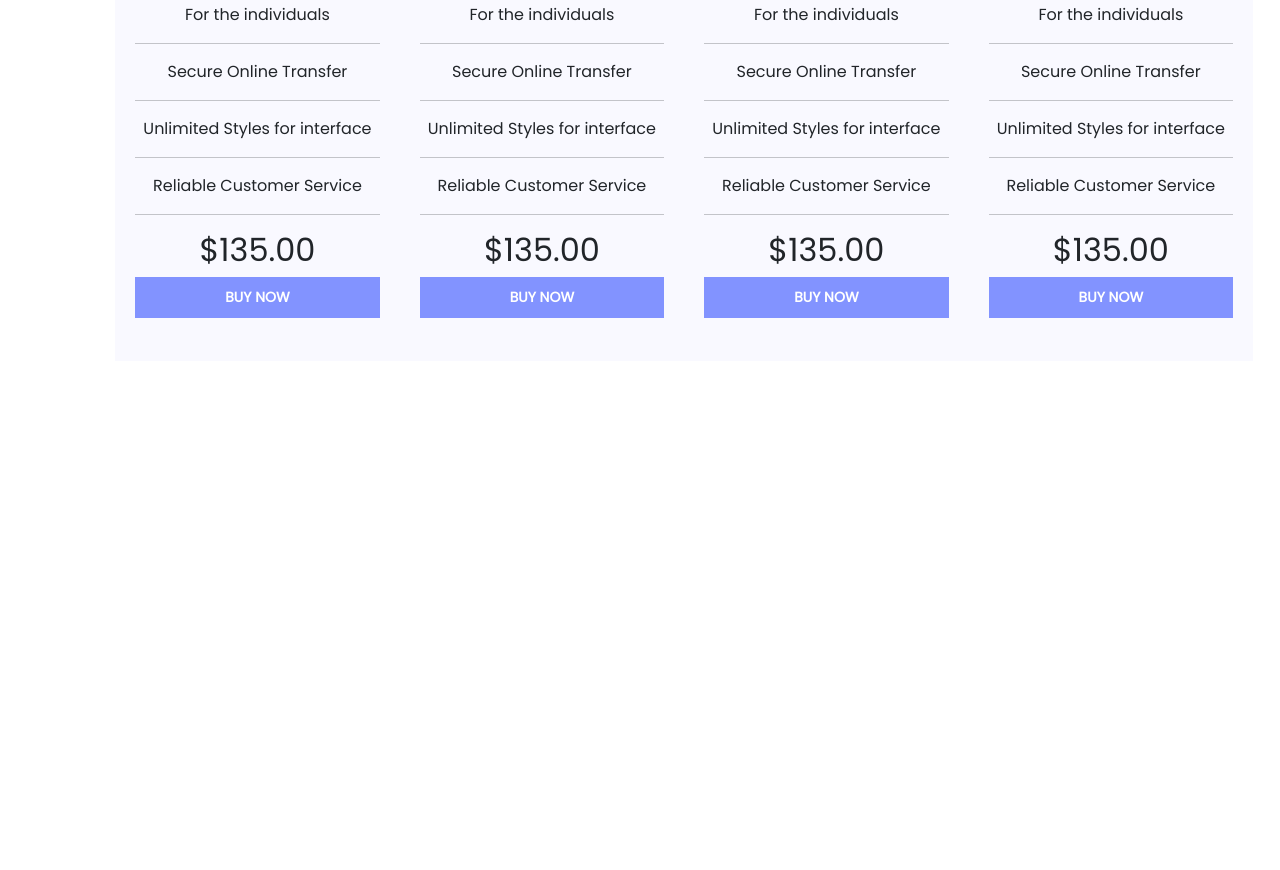
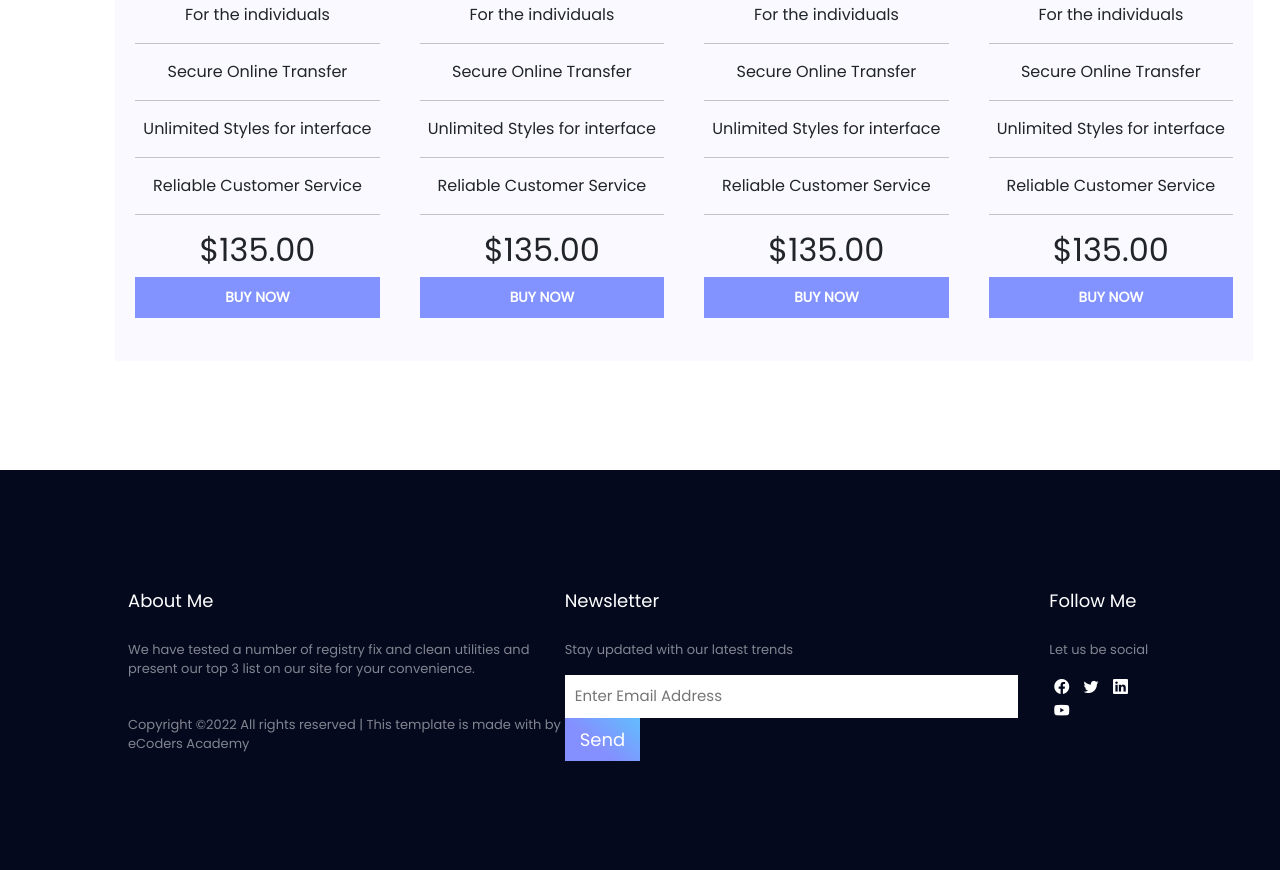
Before and after one commit to enamul-hossain/PortfolioOne, a plain HTML site: page index.html in a window 1280 px wide. Shown: the part 4008-4878 px from the top of the page. Before the commit the page ends 4478 px from the top, so only its background shows below. Drawn offline with nearby package versions, Linux system fonts and the light colour scheme.

Commit message:
Full Design

```diff
--- a/css/style.css
+++ b/css/style.css
@@ -66,6 +66,31 @@ header .nav{
 
 .menu-active{
     color: #69b4fd !important;
+}
+
+/* .toggle{
+    display: none;
+    font-size: 30px;
+    color: rgba(0, 0, 0, 0.9);
+    float: right;
+    line-height: 65px;
+    padding-right: 30px;
+    margin-bottom: 20px;
+    border: none;
+    outline: none;
+} */
+
+.checkbtn{
+    display: none;
+    font-size: 30px;
+    color: rgba(132, 144, 255, 0.9);
+    float: right;
+    line-height: 80px;
+    margin-right: -120px;
+}
+
+#check{
+    display: none;
 }
 
 /* Hader End */
@@ -467,3 +492,87 @@ header .nav{
     color: #222;
 }
 /* Plan End */
+/* Footer Start */
+footer{
+    width: 100%;
+    height: 400px;
+    position: absolute;
+    background-color: #04091e;
+    color: #FFF;
+}
+
+.footerArea{
+    width: 80%;
+    height: auto;
+    display: flex;
+    justify-content: space-around;
+    margin: 0 auto;
+    margin-top: 120px;
+}
+
+.footerArea h4{
+    font-size: 18px;
+}
+
+.footerArea p{
+    color: rgba(255, 255, 255, 0.5);
+    font-size: 13px;
+    font-weight: 300;
+    padding-top: 20px;
+}
+
+.footer_about{
+    width: 480px;
+}
+
+.footer_news input{
+    font-size: 15px;
+    outline: none;
+    border: none;
+    padding: 10px 150px 10px 10px;
+}
+
+.footer_news button{
+    font-size: 18px;
+    color: #FFF;
+    background: linear-gradient(40deg, rgba(132,144,255,1) 40%, rgba(98,189,252,1) 100%);
+    outline: none;
+    border: none;
+    padding: 8px 15px;
+}
+.footer_follow i{
+    font-size: 15px;
+    cursor: pointer;
+    padding: 2px 5px;
+}
+
+.footer_follow i:hover{
+    color: #69b4fd;
+}
+/* Footer End */
+
+@media (max-wdth:768px){
+    header{
+        width: 100%;
+        height: auto;
+    }
+
+    header .logo{
+        margin-left: 30px;
+        padding: 20px;
+    }
+
+    .toggle{
+        display: block;
+    }
+
+    .nav ul li{
+        position: fixed;
+        width: 100%;
+        height: 100vh;
+        background-color: #f9f9f9;
+        top: 54px;
+        left: -200px;
+        transition: all 0.5s;
+    }
+}
--- a/index.html
+++ b/index.html
@@ -15,6 +15,10 @@
             <img src="img/logo.webp" alt="Logo">
         </div>
         <div class="nav">
+            <input type="checkbox" id="check">
+            <label for="check" class="checkbtn">
+                <i class="fa-solid fa-bars"></i>
+            </label>
             <ul>
                 <li><a href="" class="menu-active">Home</a></li>
                 <li><a href="">About</a></li>
@@ -234,7 +238,33 @@
         </div>
     </section>
     <!-- Plan End -->
+    <!-- Footer Start -->
+    <footer>
+        <div class="footerArea">
+            <div class="footer_about">
+                <h4>About Me</h4>
+                <p>We have tested a number of registry fix and clean utilities and present our top 3 list on our site for your convenience.</p>
+                <p>Copyright ©2022 All rights reserved | This template is made with  by eCoders Academy</p>
+            </div>
+            <div class="footer_news">
+                <h4>Newsletter</h4>
+                <p>Stay updated with our latest trends</p>
+                <input type="email" placeholder="Enter Email Address">
+                <button type="button">Send</button>
+            </div>
+            <div class="footer_follow">
+                <h4>Follow Me</h4>
+                <p>Let us be social</p>
+                <i class="bi bi-facebook"></i>
+                <i class="bi bi-twitter"></i>
+                <i class="bi bi-linkedin"></i>
+                <i class="bi bi-youtube"></i>
+            </div>
+        </div>
+    </footer>
+    <!-- Footer End -->
 
     <script src="https://cdn.jsdelivr.net/npm/bootstrap@5.2.2/dist/js/bootstrap.bundle.min.js"></script>
+    <script src="https://kit.fontawesome.com/b399e233f6.js" crossorigin="anonymous"></script>
   </body>
 </html>
```
